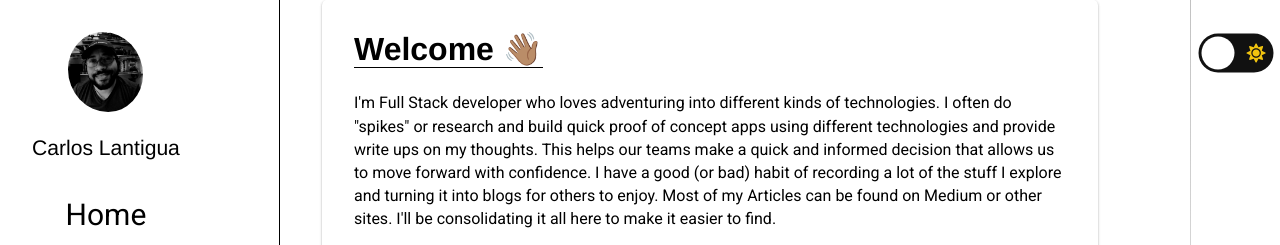
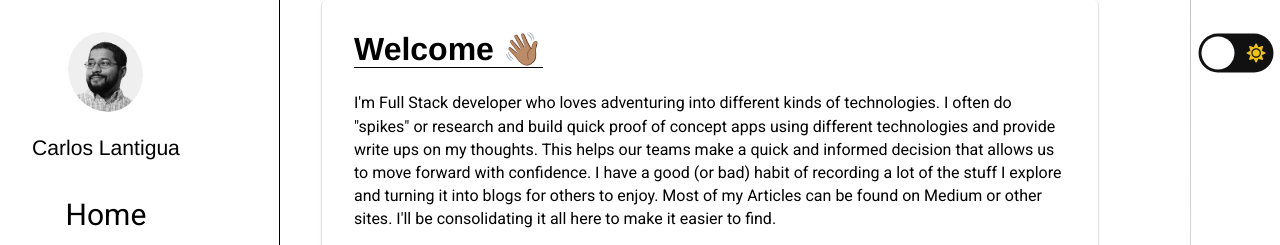
Before and after one commit to CLantigua2/blogging_site, a Gatsby site: page / in a window 1280 px wide. Shown: the top 245 px of the page. Built offline with nearby package versions, Linux system fonts and the light colour scheme; Gatsby itself is replaced by a stand-in of ours; some packages are replaced by stand-ins of ours.

Commit message:
added styling to avatar

```diff
--- a/package.json
+++ b/package.json
@@ -56,6 +56,7 @@
     "typography-theme-fairy-gates": "^0.16.19"
   },
   "devDependencies": {
+    "@babel/polyfill": "^7.12.1",
     "prettier": "2.2.1"
   },
   "repository": {
--- a/src/common/layout/layout.js
+++ b/src/common/layout/layout.js
@@ -45,7 +45,7 @@ const Layout = React.forwardRef(({ children, tags }, ref) => {
         <div className={css.left_wrapper}>
           <div className={css.left_side_image_container}>
             <StaticImage
-              src="../../images/me.jpg"
+              src="../../images/Carlos-Lantigua-headcrop-small.jpg"
               alt="Carlos Lantigua"
               width={75}
               height={80}
@@ -54,6 +54,9 @@ const Layout = React.forwardRef(({ children, tags }, ref) => {
               style={{
                 width: "100%",
                 height: "100%",
+                borderRadius: "65% 75%",
+                filter: "grayscale(1)",
+                objectFit: "cover",
               }}
               className={css.avatar}
             />
```
Also changed, not shown: src/images/Carlos-Lantigua-headcrop-small.jpg (added), 1 other file.
